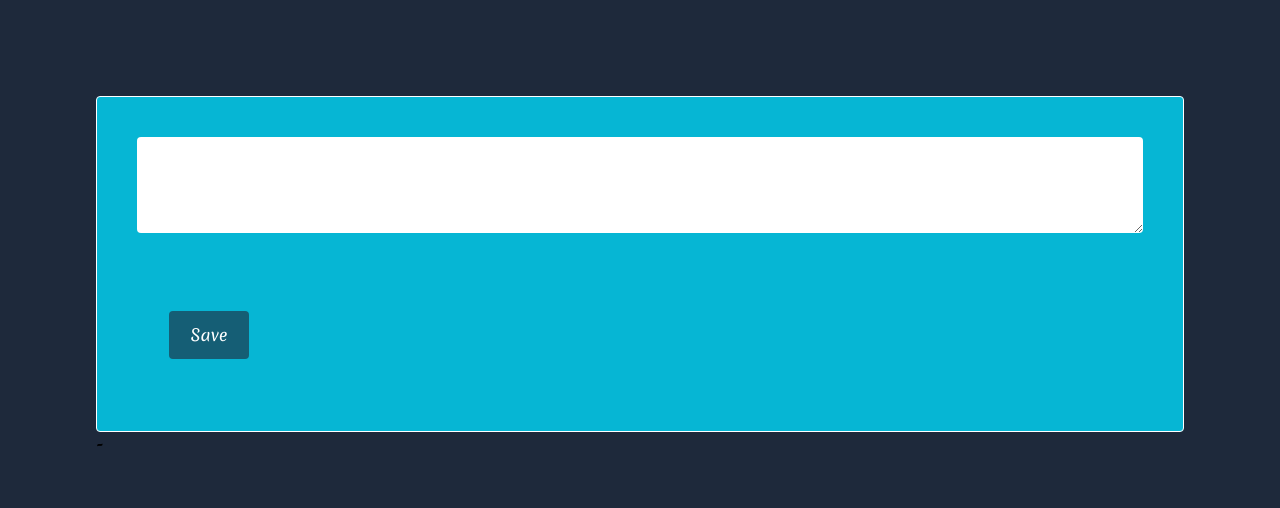
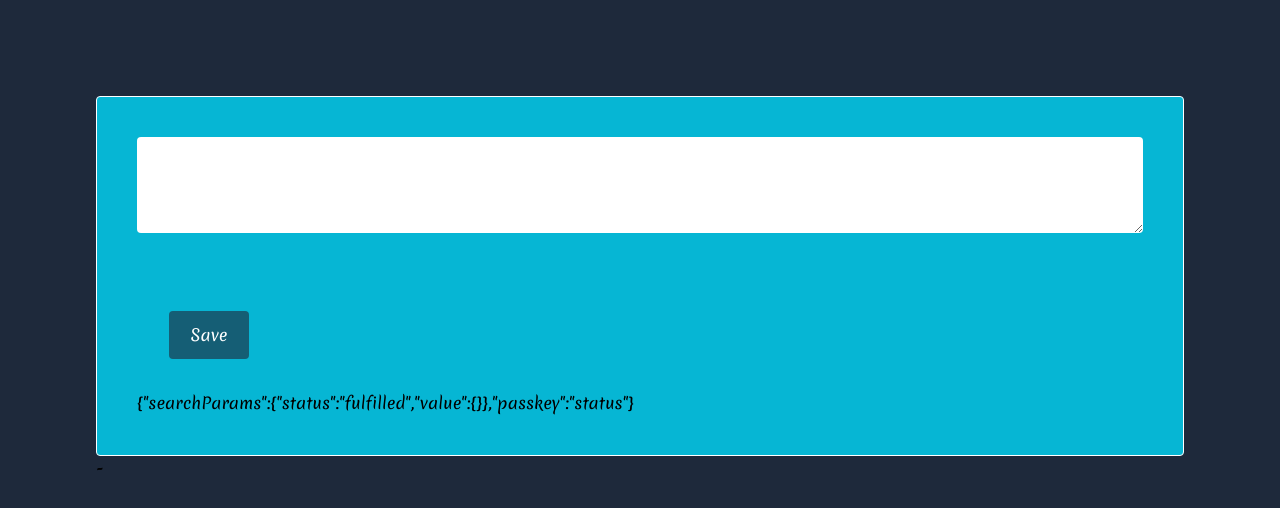
Before and after one commit to LukeStorry/logger, a Next.js app: page / in a window 1280 px wide. Shown: the top 508 px of the page. Built offline with nearby package versions, Linux system fonts and the light colour scheme.

Commit message:
debug searchparams again

```diff
--- a/app/page.tsx
+++ b/app/page.tsx
@@ -1,7 +1,7 @@
 import { checkPasskey, getCategories, getOutputUrl } from "./server";
 import { Form } from "./client";
 
-export default async function Page({ searchParams, params }: any) {
+export default async function Page({ searchParams }: any) {
   const passkey = Object.keys(searchParams)[0];
   const authorised = passkey ? await checkPasskey(passkey) : false;
   const categories = authorised ? await getCategories() : ["default"];
@@ -10,6 +10,7 @@ export default async function Page({ searchParams, params }: any) {
     <main className="min-h-screen bg-slate-800 p-1 py-24 md:px-24">
       <div className="mx-auto items-center rounded border border-white bg-cyan-500 p-1 py-10 md:px-10">
         <Form categories={categories} showSettings={authorised} />
+      {JSON.stringify({ searchParams, passkey })}
       </div>
 
       <a href={await getOutputUrl()} target="_blank">
```
